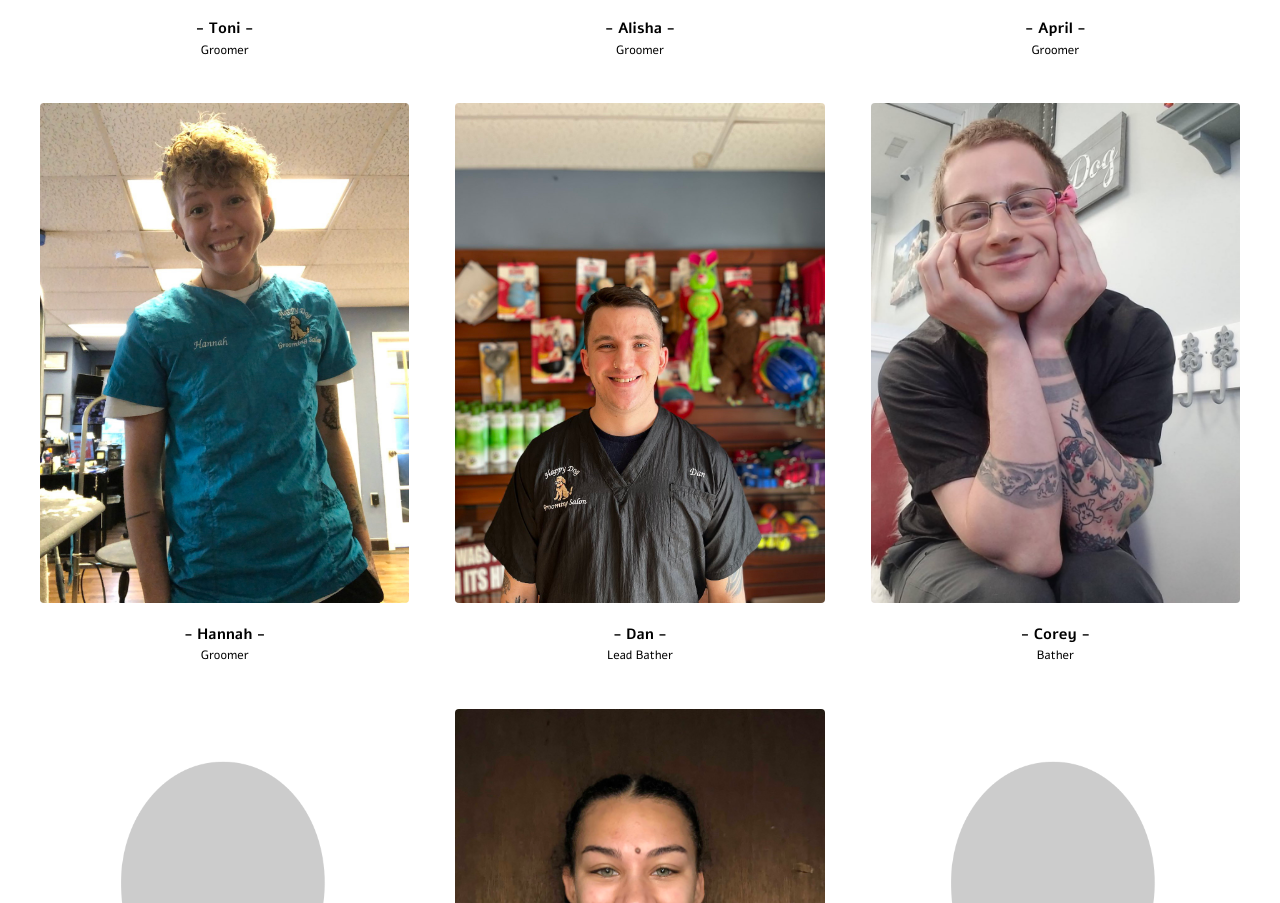
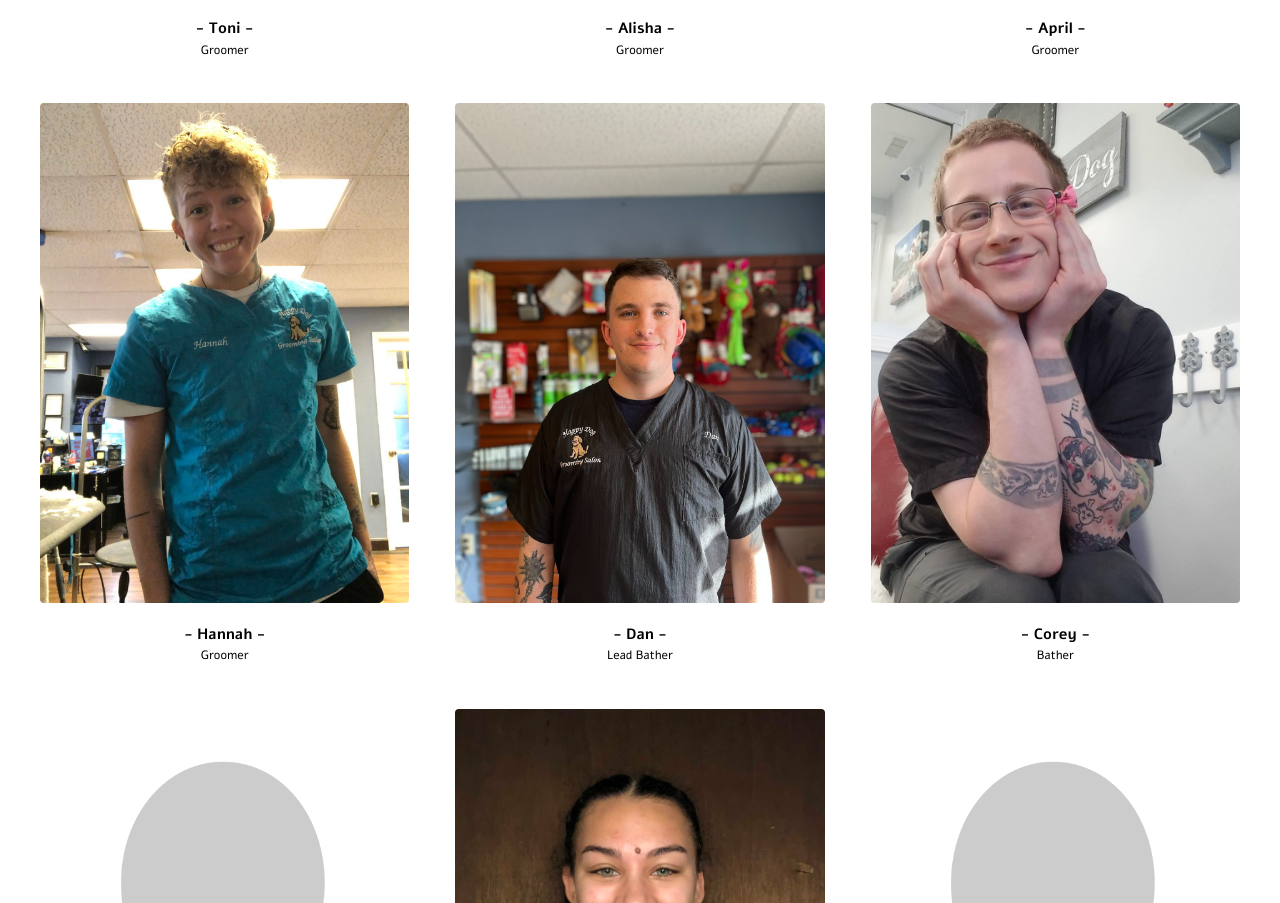
Before and after one commit to hdgrooming/website, a Next.js app: page / in a window 1280 px wide. Shown: the part 3847-4750 px from the top of the page. Built offline with nearby package versions, Linux system fonts and the light colour scheme.

Commit message:
new dan pic

```diff
--- a/components/Team/index.tsx
+++ b/components/Team/index.tsx
@@ -30,7 +30,7 @@ const TEAM_MEMBERS: TeamMember[] = [
   { name: "Alisha", title: "Groomer", imageSrc: "/images/team/alicia.jpg" },
   { name: "April", title: "Groomer", imageSrc: "/images/team/april.jpg" },
   { name: "Hannah", title: "Groomer", imageSrc: "/images/team/hannah.jpeg" },
-  { name: "Dan", title: "Lead Bather", imageSrc: "/images/team/dan.jpeg" },
+  { name: "Dan", title: "Lead Bather", imageSrc: "/images/team/dan.jpg" },
   { name: "Corey", title: "Bather", imageSrc: "/images/team/corey.jpeg" },
   { name: "Caleb", title: "Bather" },
   { name: "Taylor", title: "Bather", imageSrc: "/images/team/taylor.jpeg" },
```
Also changed, not shown: public/images/team/dan.jpeg (deleted), public/images/team/dan.jpg (added).
